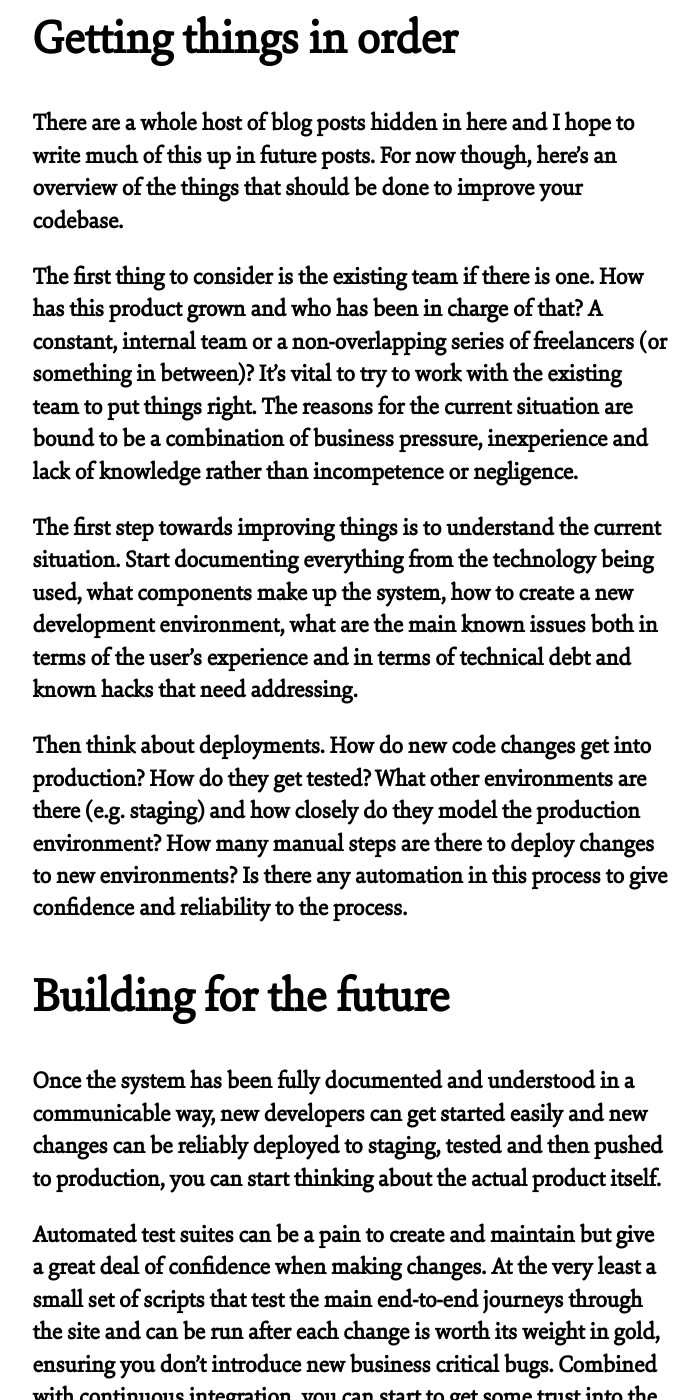
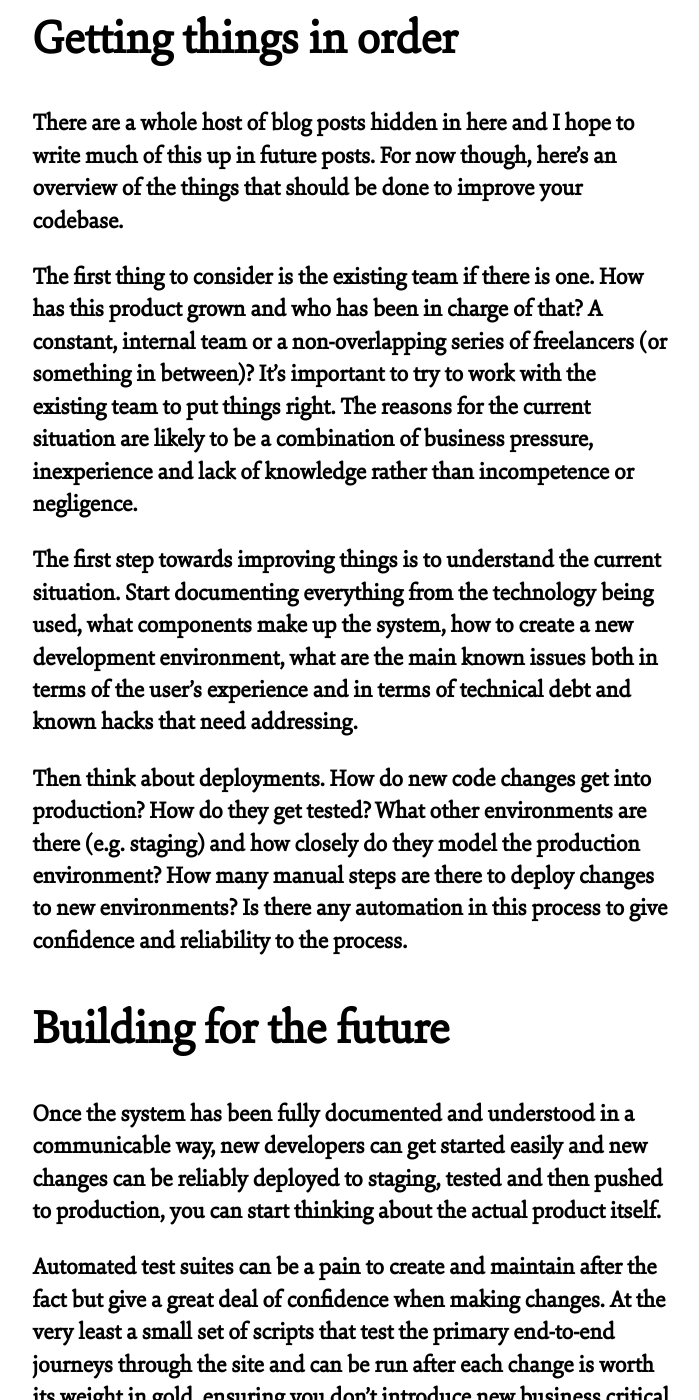
Before and after one commit to kpopper/iankynnersley.co.uk, a Jekyll site: the page built from _posts/2014-05-29-rescue-mission.md, in a window 1280 px wide and 1400 px high, scrolled down 2007 px. Shown: the whole window, without its empty margins (289-988 px from the left). Built offline with Jekyll 4.4.1, drawn with Linux system fonts in a browser that asks for light colours; nearby versions of some CDN libraries; Markdown is read by kramdown in place of the engine named in the settings; some of the changed text lies outside the part shown.

Commit message:
Improve language in Rescue Mission post

```diff
--- a/_posts/2014-05-29-rescue-mission.md
+++ b/_posts/2014-05-29-rescue-mission.md
@@ -23,13 +23,13 @@
 
 If you absolutely, categorically must fix one or two bugs before getting things in order, you're going to have to play it by ear. Whichever way you do it, it's going to be painful. Making fixes in an undocumented codebase you don't understand with no automated deployments etc, you're going to need a lot of luck.
 
-If the existing team can make these fixes, it's going to be a lot easier. That said, there's a lot of value an experienced, external person can make: documenting everything, reviewing changes, enforcing testing and improving the deployment. Making sure that the minimum of changes are made and watching out for any issues that arise along the way.
+If the existing team can make these fixes, it's going to be a lot easier, though there's a lot of value an experienced, external person can make: documenting everything, reviewing changes, enforcing testing and improving the deployment. Making sure that the minimum of changes are made and watching out for any issues that arise along the way.
 
 ## Getting things in order
 
 There are a whole host of blog posts hidden in here and I hope to write much of this up in future posts. For now though, here's an overview of the things that should be done to improve your codebase.
 
-The first thing to consider is the existing team if there is one. How has this product grown and who has been in charge of that? A constant, internal team or a non-overlapping series of freelancers (or something in between)? It's vital to try to work with the existing team to put things right. The reasons for the current situation are bound to be a combination of business pressure, inexperience and lack of knowledge rather than incompetence or negligence.
+The first thing to consider is the existing team if there is one. How has this product grown and who has been in charge of that? A constant, internal team or a non-overlapping series of freelancers (or something in between)? It's important to try to work with the existing team to put things right. The reasons for the current situation are likely to be a combination of business pressure, inexperience and lack of knowledge rather than incompetence or negligence.
 
 The first step towards improving things is to understand the current situation. Start documenting everything from the technology being used, what components make up the system, how to create a new development environment, what are the main known issues both in terms of the user's experience and in terms of technical debt and known hacks that need addressing.
 
@@ -39,9 +39,9 @@
 
 Once the system has been fully documented and understood in a communicable way, new developers can get started easily and new changes can be reliably deployed to staging, tested and then pushed to production, you can start thinking about the actual product itself.
 
-Automated test suites can be a pain to create and maintain but give a great deal of confidence when making changes. At the very least a small set of scripts that test the main end-to-end journeys through the site and can be run after each change is worth its weight in gold, ensuring you don't introduce new business critical bugs. Combined with continuous integration, you can start to get some trust into the development process.
+Automated test suites can be a pain to create and maintain after the fact but give a great deal of confidence when making changes. At the very least a small set of scripts that test the primary end-to-end journeys through the site and can be run after each change is worth its weight in gold, ensuring you don't introduce new business critical bugs. Combined with continuous integration, you can start to get some trust into the development process.
 
-Now you can start to think about fixing some of those important bugs. Strongly encourage developers to write tests for the new functionality. It is very good practise to write additional bugs to cover related areas of the code at the same time to gradually improve coverage.
+Now you can start to think about fixing some of those important bugs. Strongly encourage developers to write tests for the new functionality. It is very good practise to write additional tests to cover related areas of the code at the same time to gradually improve coverage.
 
 ## Ongoing improvements
 
```
Also changed, not shown: _drafts/2014-05-29-a-question-of-money.md (renamed from _posts/2014-05-29-a-question-of-money.md).
